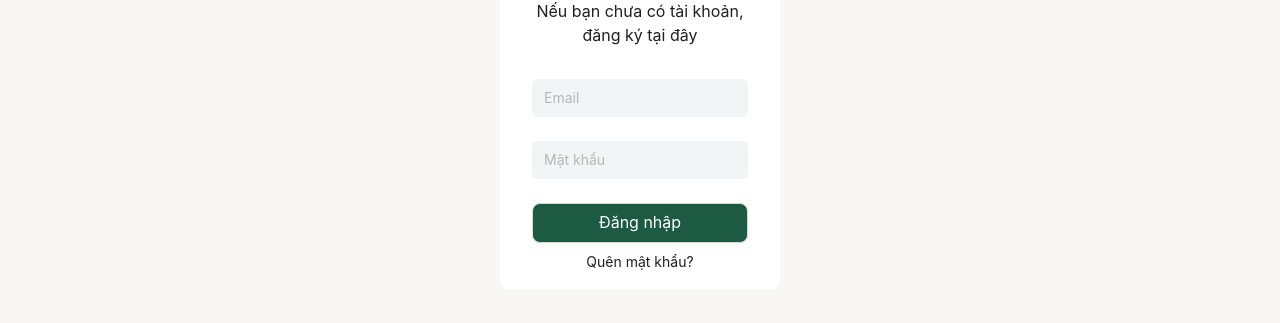
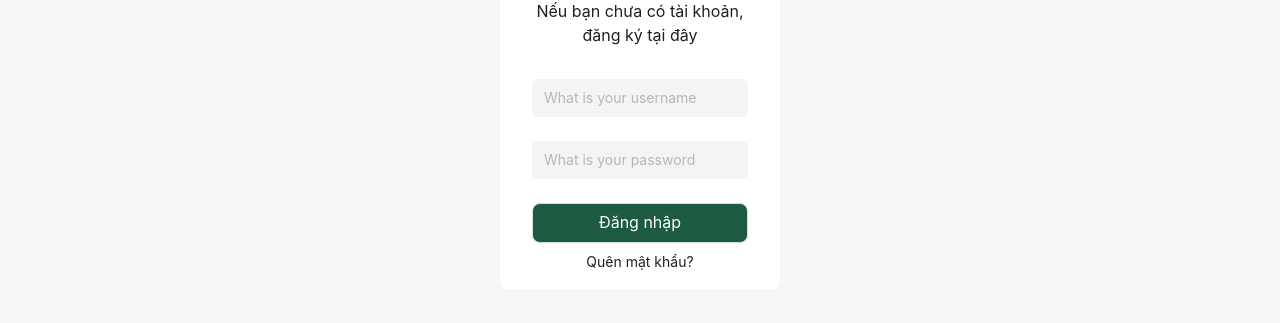
Before and after one commit to PMinhDuy/Men-shop-app, a React (Create React App) app: page /signIn in a window 1280 px wide. Shown: the part 287-610 px from the top of the page. Built offline with nearby package versions, Linux system fonts and the light colour scheme.

Commit message:
feat/login: implement login feature

```diff
--- a/src/App.tsx
+++ b/src/App.tsx
@@ -5,11 +5,13 @@ import { useRoutes } from "react-router-dom";
 import TestRedux from "./page/testRedux";
 import { PATH_URL } from "./shared/ultils/constant";
 import SignIn from "./page/signIn";
+import Register from "./page/register";
 
 function App() {
   const routes = [
     { path: "/", element: <Page /> },
     { path: PATH_URL.user, element: <Users /> },
+    { path: PATH_URL.register, element: <Register /> },
     { path: PATH_URL.signIn, element: <SignIn /> },
     { path: "/testRedux", element: <TestRedux /> },
   ];
--- /dev/null
+++ b/src/page/register.tsx
@@ -0,0 +1,12 @@
+import RegisterForm from "../shared/components/common/RegisterForm";
+import MainLayout from "../shared/hocs/MainLayout";
+
+function Register() {
+  return (
+    <MainLayout>
+      <RegisterForm />
+    </MainLayout>
+  );
+}
+
+export default Register;
--- a/src/shared/components/common/AuthencationForm.tsx
+++ b/src/shared/components/common/AuthencationForm.tsx
@@ -2,8 +2,22 @@ import { Button, Form, Input, Typography, notification } from "antd";
 import { useLoginMutation } from "../../../generated/schemas";
 import { useNavigate } from "react-router-dom";
 import { PATH_URL } from "../../ultils/constant";
+import FieldInput from "./FieldInput";
 
 const { Text } = Typography;
+
+const FieldList = [
+  {
+    messageError: "Please input your username",
+    name: "username",
+    placeHolder: "What is your username",
+  },
+  {
+    messageError: "Please input your password",
+    name: "password",
+    placeHolder: "What is your password",
+  },
+];
 
 interface LoginFormProps {
   username: string;
@@ -40,30 +54,14 @@ function AuthenticationForm() {
           Nếu bạn chưa có tài khoản, đăng ký tại đây
         </Text>
         <Form onFinish={onLogin}>
-          <Form.Item
-            className="text-center"
-            name="username"
-            validateStatus="error"
-            rules={[{ required: true, message: "Please input your username" }]}
-          >
-            <Input
-              bordered={false}
-              className="px-3 py-2 bg-gray-100"
-              placeholder="Email"
+          {FieldList.map((field) => (
+            <FieldInput
+              key={field.name}
+              messageError={field.messageError}
+              name={field.name}
+              placeHolder={field.placeHolder}
             />
-          </Form.Item>
-          <Form.Item
-            className="text-center"
-            name="password"
-            validateStatus="error"
-            rules={[{ required: true, message: "Please input your password" }]}
-          >
-            <Input
-              bordered={false}
-              className="px-3 py-2 bg-gray-100"
-              placeholder="Mật khẩu"
-            />
-          </Form.Item>
+          ))}
           <div className="flex flex-col items-center space-y-2 text-center">
             <Button
               className="w-full bg-primary-green-color text-white"
--- /dev/null
+++ b/src/shared/components/common/FieldInput.tsx
@@ -0,0 +1,23 @@
+import { Form, Input } from "antd";
+
+interface FieldInputProps {
+  messageError: string;
+  name: string;
+  placeHolder: string;
+}
+
+const FieldInput = ({ messageError, name, placeHolder }: FieldInputProps) => (
+  <Form.Item
+    className="text-center"
+    name={name}
+    rules={[{ required: true, message: messageError }]}
+  >
+    <Input
+      bordered={false}
+      className="px-3 py-2 bg-gray-100"
+      placeholder={placeHolder}
+    />
+  </Form.Item>
+);
+
+export default FieldInput;
--- /dev/null
+++ b/src/shared/components/common/RegisterForm.tsx
@@ -0,0 +1,96 @@
+import { Button, Form, Input, Typography, notification } from "antd";
+import { useLoginMutation } from "../../../generated/schemas";
+import { useNavigate } from "react-router-dom";
+import { PATH_URL } from "../../ultils/constant";
+
+const { Text } = Typography;
+
+const FieldList = [
+  {
+    messageError: "Please input your last name",
+    name: "lastname",
+    placeHolder: "What is your last name?",
+  },
+  {
+    messageError: "Please input your first name",
+    name: "firstname",
+    placeHolder: "What is your first name?",
+  },
+];
+
+interface FieldItemProps {
+  firstName: string;
+  lastName: string;
+  email: string;
+  numberPhone: string;
+  password: string;
+}
+
+function RegisterForm() {
+  const navigate = useNavigate();
+  //   const [loginMutation] = useLoginMutation({
+  //     onCompleted(data) {
+  //       if (data.login?.status === "200") {
+  //         navigate(PATH_URL.dashBoard);
+  //         notification.success({
+  //           message: "Login successful",
+  //           description: "Welcome to your Dashboard",
+  //         });
+  //       }
+  //     },
+  //   });
+
+  const onLogin = (values: FieldItemProps) => {
+    //   loginMutation({
+    //     variables: {
+    //       userInfo: values,
+    //     },
+    //   });
+  };
+
+  return (
+    <div className="p-20 bg-[#f9f6f6] flex justify-center">
+      <div className="w-1/4 bg-white py-4 px-8 rounded-lg flex justify-center space-y-2 flex-col">
+        <h1 className="text-center text-xl">ĐĂNG KÝ</h1>
+        <Text className="text-center pb-6 text-base">
+          Nếu bạn chưa có tài khoản, đăng ký tại đây
+        </Text>
+        <Form onFinish={onLogin}>
+          <Form.Item
+            className="text-center"
+            name="username"
+            rules={[{ required: true, message: "Please input your username" }]}
+          >
+            <Input
+              bordered={false}
+              className="px-3 py-2 bg-gray-100"
+              placeholder="Email"
+            />
+          </Form.Item>
+          <Form.Item
+            className="text-center"
+            name="password"
+            rules={[{ required: true, message: "Please input your password" }]}
+          >
+            <Input
+              bordered={false}
+              className="px-3 py-2 bg-gray-100"
+              placeholder="Mật khẩu"
+            />
+          </Form.Item>
+          <div className="flex flex-col items-center space-y-2 text-center">
+            <Button
+              className="w-full bg-primary-green-color text-white"
+              htmlType="submit"
+              size="large"
+            >
+              Đăng ký
+            </Button>
+          </div>
+        </Form>
+      </div>
+    </div>
+  );
+}
+
+export default RegisterForm;
--- a/src/shared/ultils/constant.tsx
+++ b/src/shared/ultils/constant.tsx
@@ -2,5 +2,5 @@ export const PATH_URL = {
   dashBoard: "/",
   user: "/users",
   signIn: "/signIn",
-  signUp: "/signUp",
+  register: "/register",
 };
```
